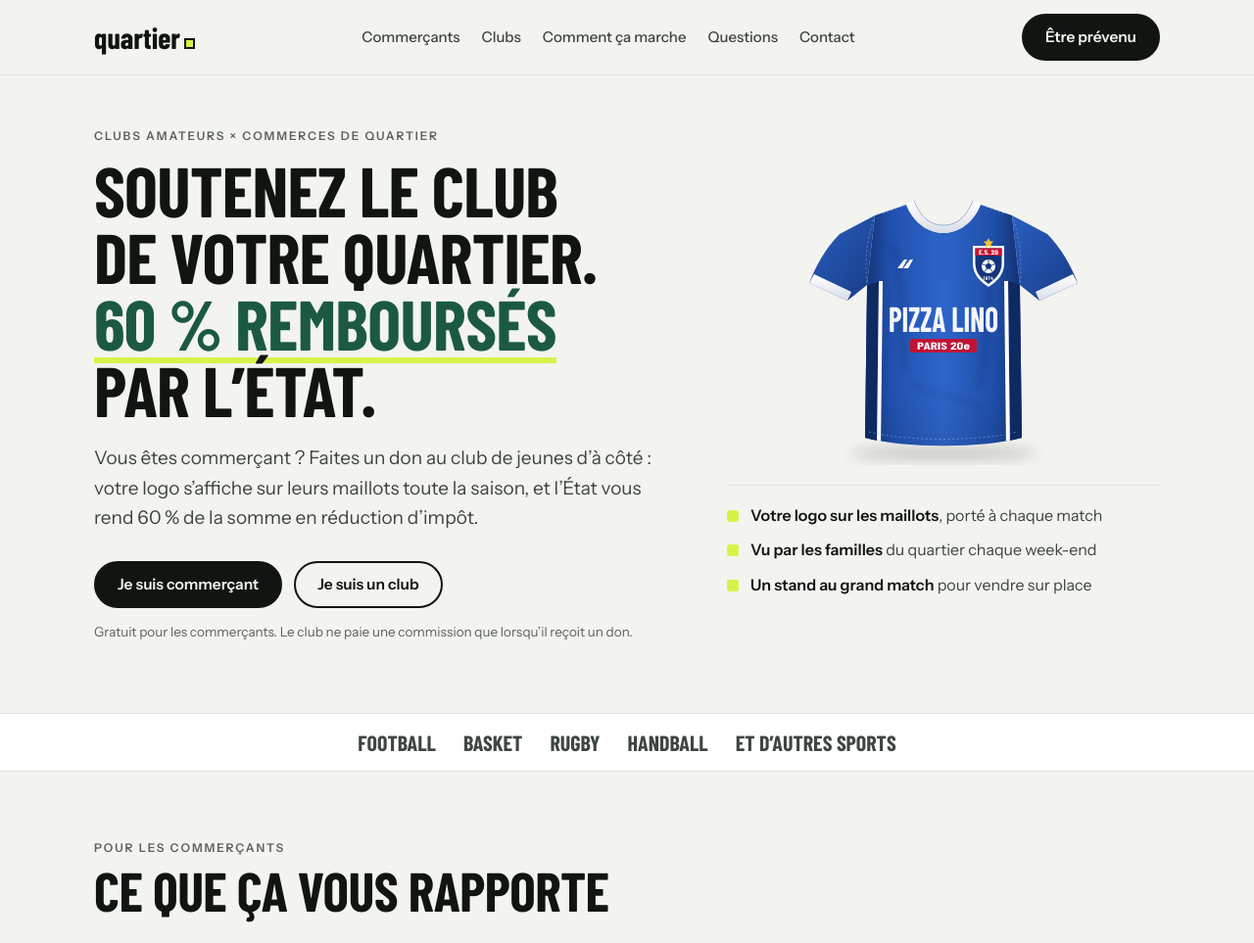
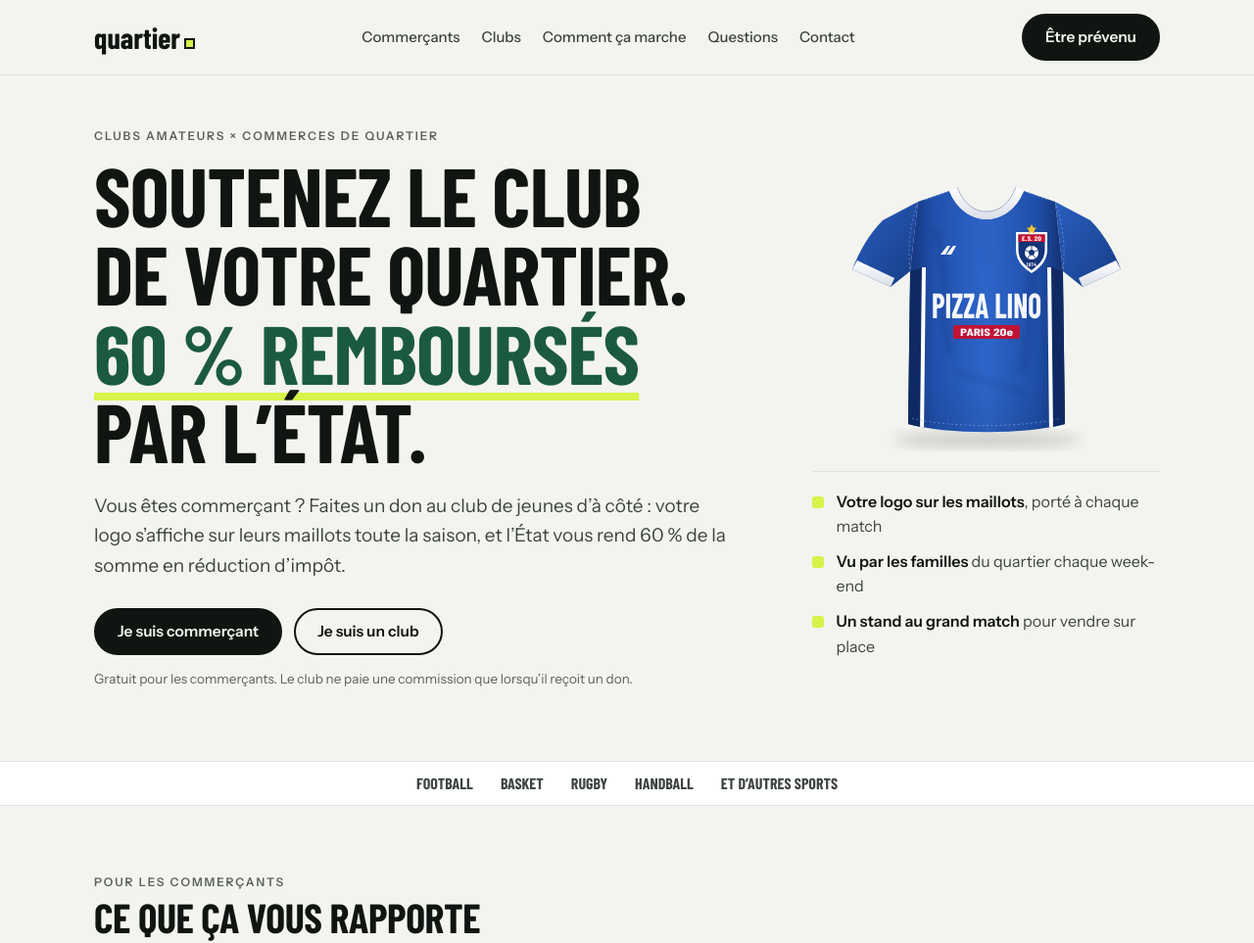
Before and after one commit to iamkinglobster-droid/quartier, a plain HTML site: page index.html in a window 1280 px wide. Shown: the top 963 px of the page at 98% size. Drawn offline with nearby package versions, Linux system fonts and the light colour scheme; a web font is replaced by a local one.

Commit message:
Add files via upload

```diff
--- a/index.html
+++ b/index.html
@@ -31,7 +31,7 @@ html { scroll-behavior: smooth }
 body { background: var(--paper); color: var(--ink); font: 400 17px/1.6 var(--body); margin: 0 }
 .wrap { max-width: 1120px; margin: 0 auto; padding-left: max(16px, env(safe-area-inset-left, 0px)); padding-right: max(16px, env(safe-area-inset-right, 0px)) }
 h1, h2, h3 { font-family: var(--display); font-weight: 800; text-transform: uppercase; line-height: .95; letter-spacing: -.01em; margin: 0; text-wrap: balance }
-h2 { font-size: clamp(36px, 5vw, 56px) }
+h2 { font-size: clamp(28px, 3.6vw, 42px) }
 h3 { font-size: 26px; font-weight: 700 }
 p { margin: 0 }
 a { color: inherit }
@@ -54,8 +54,8 @@ nav a:hover { color: var(--ink) }
 
 /* Héros */
 .hero { padding-block: 56px 72px }
-.hero .grid { display: grid; grid-template-columns: 1.15fr .85fr; gap: 48px; align-items: center }
-.hero h1 { font-size: clamp(40px, 5.6vw, 72px) }
+.hero .grid { display: grid; grid-template-columns: 1.45fr .75fr; gap: 48px; align-items: center }
+.hero h1 { font-size: clamp(48px, 6.6vw, 88px) }
 .hero h1 em { font-style: normal; color: var(--accent-ink); text-decoration: underline; text-decoration-color: var(--lime); text-decoration-thickness: .09em; text-underline-offset: .1em }
 .hero .lead { font-size: 19px; color: var(--ink-soft); max-width: 34em; margin-top: 22px }
 .hero .ctas { display: flex; flex-wrap: wrap; gap: 12px; margin-top: 28px }
@@ -109,14 +109,14 @@ nav a:hover { color: var(--ink) }
 /* Contact */
 .contact { padding-block: 0 80px }
 .contact .box { border: 2px solid var(--ink); border-radius: 24px; padding: 32px; display: flex; flex-wrap: wrap; gap: 20px 32px; align-items: center; justify-content: space-between }
-.contact h2 { font-size: clamp(30px, 4vw, 44px) }
+.contact h2 { font-size: clamp(26px, 3.2vw, 36px) }
 .contact p { color: var(--ink-soft); margin-top: 8px }
 .contact .mail { font: 700 clamp(20px, 3vw, 28px)/1.2 var(--body); color: var(--accent-ink); text-decoration: underline; text-decoration-color: var(--lime); text-decoration-thickness: 3px; text-underline-offset: 5px; overflow-wrap: anywhere }
 @media (max-width: 520px) { .contact .box { padding: 24px } }
 
 /* Sports */
 .sports { border-block: 1px solid var(--line); background: var(--card) }
-.sports .wrap { display: flex; flex-wrap: wrap; gap: 10px 28px; align-items: center; justify-content: center; padding-block: 18px; font: 700 22px/1 var(--display); text-transform: uppercase; color: var(--ink-soft) }
+.sports .wrap { display: flex; flex-wrap: wrap; gap: 10px 28px; align-items: center; justify-content: center; padding-block: 14px; font: 700 16px/1 var(--display); text-transform: uppercase; color: var(--ink-soft) }
 
 /* Deux publics */
 .duo { padding-block: 80px }
@@ -501,6 +501,8 @@ footer .legal { font-size: 12.5px; max-width: 80ch }
     send.disabled = true; send.textContent = 'Envoi…';
     try {
       const res = await fetch(SUPABASE + '/rest/v1/waitlist', { method: 'POST', headers: { apikey: KEY, Authorization: 'Bearer ' + KEY, 'Content-Type': 'application/json', Prefer: 'return=minimal' }, body: JSON.stringify({ email: value, kind }) });
+      // Prévient Quartier par e-mail (sans bloquer le visiteur si ça échoue).
+      if (res.ok) fetch(SUPABASE + '/functions/v1/waitlist-notify', { method: 'POST', headers: { apikey: KEY, Authorization: 'Bearer ' + KEY, 'Content-Type': 'application/json' }, body: JSON.stringify({ email: value, kind }), keepalive: true }).catch(() => {});
       if (res.ok || res.status === 409) { msg.textContent = 'C’est noté ! On vous écrit le jour du lancement.'; msg.classList.add('ok'); form.reset(); document.getElementById('kind-' + kind).checked = true; }
       else throw new Error(String(res.status));
     } catch { msg.textContent = 'L’envoi n’a pas marché. Réessayez dans un instant.'; msg.classList.add('err'); }
```
